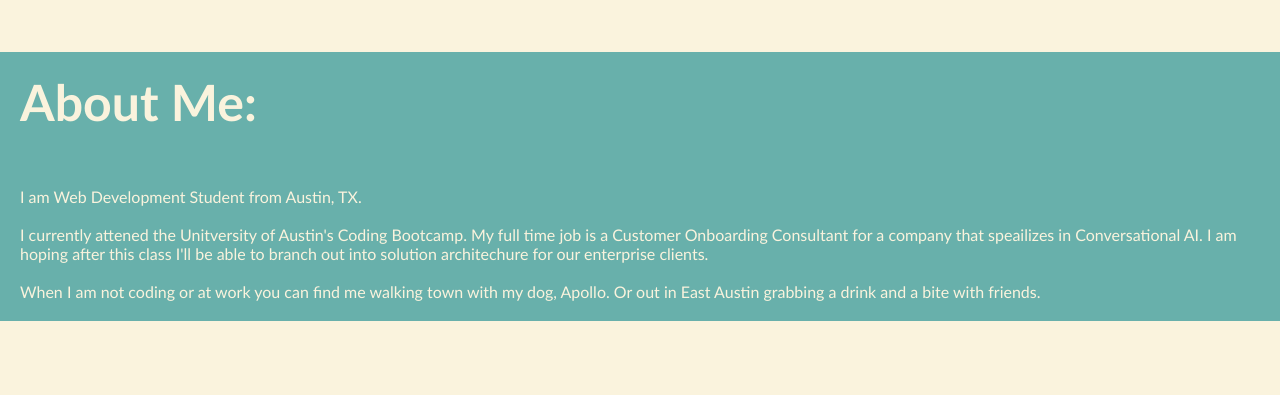
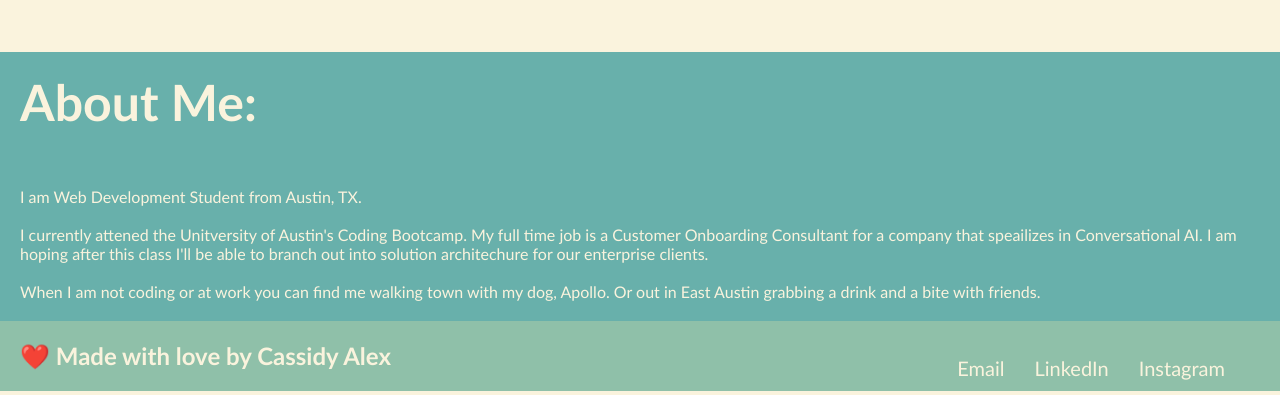
Before and after one commit to casscalex/Cassidy-Portfolio, a plain HTML site: page index.html in a window 1280 px wide. Shown: the part 648-1043 px from the top of the page. Before the commit the page ends 969 px from the top, so only its background shows below. Drawn offline with Linux system fonts and the light colour scheme.

Commit message:
added footer and contact info html and style

```diff
--- a/Assests/style.css
+++ b/Assests/style.css
@@ -107,6 +107,7 @@ p {
     font-family: 'Gill Sans', 'Gill Sans MT', Calibri, 'Trebuchet MS', sans-serif;
 }
 
+
 .about h2 {
     color: #faf3dd;
     font-size: 50px;
@@ -120,6 +121,37 @@ p {
 .about p {
     color:#faf3dd;
 }
+
 /* end about style */
+.contact {
+    padding: 20px;
+    font-family: 'Trebuchet MS', 'Lucida Sans Unicode', 'Lucida Grande', 'Lucida Sans', Arial, sans-serif;
+    background-color: #8fc0a9;
+    color: #faf3dd;
+    position: sticky;
+}
 
+.contact h2 {
+    font-size 30px;
+    margin: 0;
+    display: inline-block;
+}
+
+.contact div {
+    padding: 15px;
+    margin-right: 20px;
+    float: right;
+    font-family:'Gill Sans', 'Gill Sans MT', Calibri, 'Trebuchet MS', sans-serif;
+    font-size: 20px;
+}
+
+.contact div ul {
+    list-style-type: none;
+
+}
+
+.contact div ul li {
+    display: inline-block;
+    margin-left: 25px;
+}
 /* start contact me style  */
--- a/index.html
+++ b/index.html
@@ -23,7 +23,7 @@
                     <a href="#contact-me">Contact Me</a>
                 </li>
                 <li>
-                    <a href="#resume">Resume</a>
+                    <a href="./Assests/Resources/Cassidy Alex 2021.pdf">Resume</a>
                 </li>
             </ul>
         </div>
@@ -62,8 +62,21 @@
 <!-- end about -->
 
 <!-- start contact -->
-    <section class="contact">
-
+    <section id="contact-me" class="contact">
+        <h2>❤️ Made with love by Cassidy Alex</h2>
+        <div>
+            <ul>
+                <li>
+                    <a href="/">Email</a>
+                </li>
+                <li>
+                    <a href="/">LinkedIn</a>
+                </li>
+                <li>
+                    <a href="/">Instagram</a>
+                </li>
+            </ul>
+        </div>
     </section>
 <!-- end contact -->
 
```
Also changed, not shown: 1 other file.
